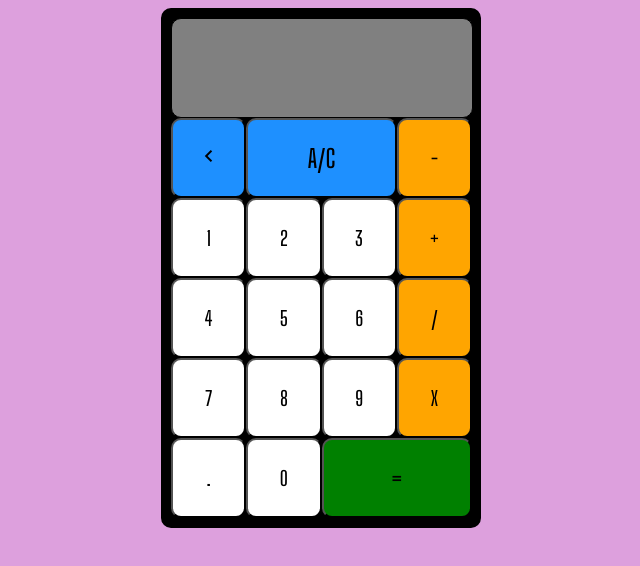
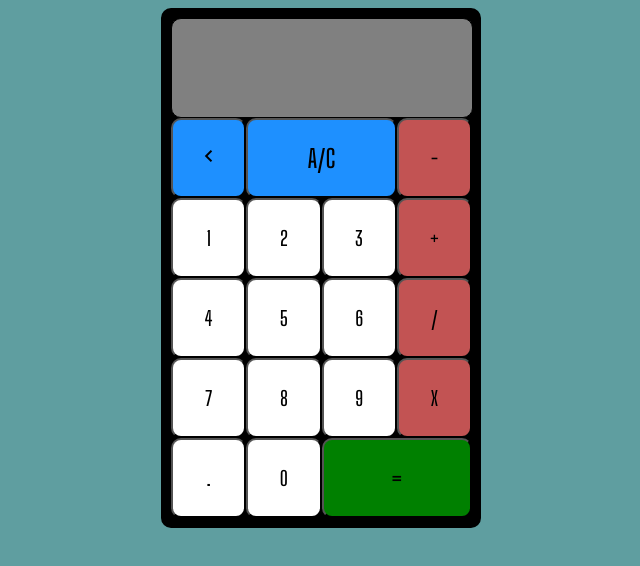
Before and after one commit to meRasbin/Calculator, a plain HTML site: page index.html in a window 1280 px wide. Shown: the whole page, without its empty margins (319-959 px from the left). Drawn offline with Linux system fonts and the light colour scheme.

Commit message:
some changes

```diff
--- a/script.js
+++ b/script.js
@@ -88,7 +88,7 @@ function multiply(a, b) {
 
 function divide(a, b) {
   if (b === 0) {
-    return "NO CAN DO BABES";
+    return "NICE TRY BABY";
   }
   return parseFloat((a / b).toFixed(2));
 }
--- a/style.css
+++ b/style.css
@@ -14,7 +14,7 @@
   }
 
   html {
-    background-color: plum;
+    background-color: cadetblue;
   }
 
   button {
@@ -74,5 +74,5 @@
   }
 
   .operator {
-    background-color: orange;
+    background-color: rgb(194, 83, 83);
   }
```
